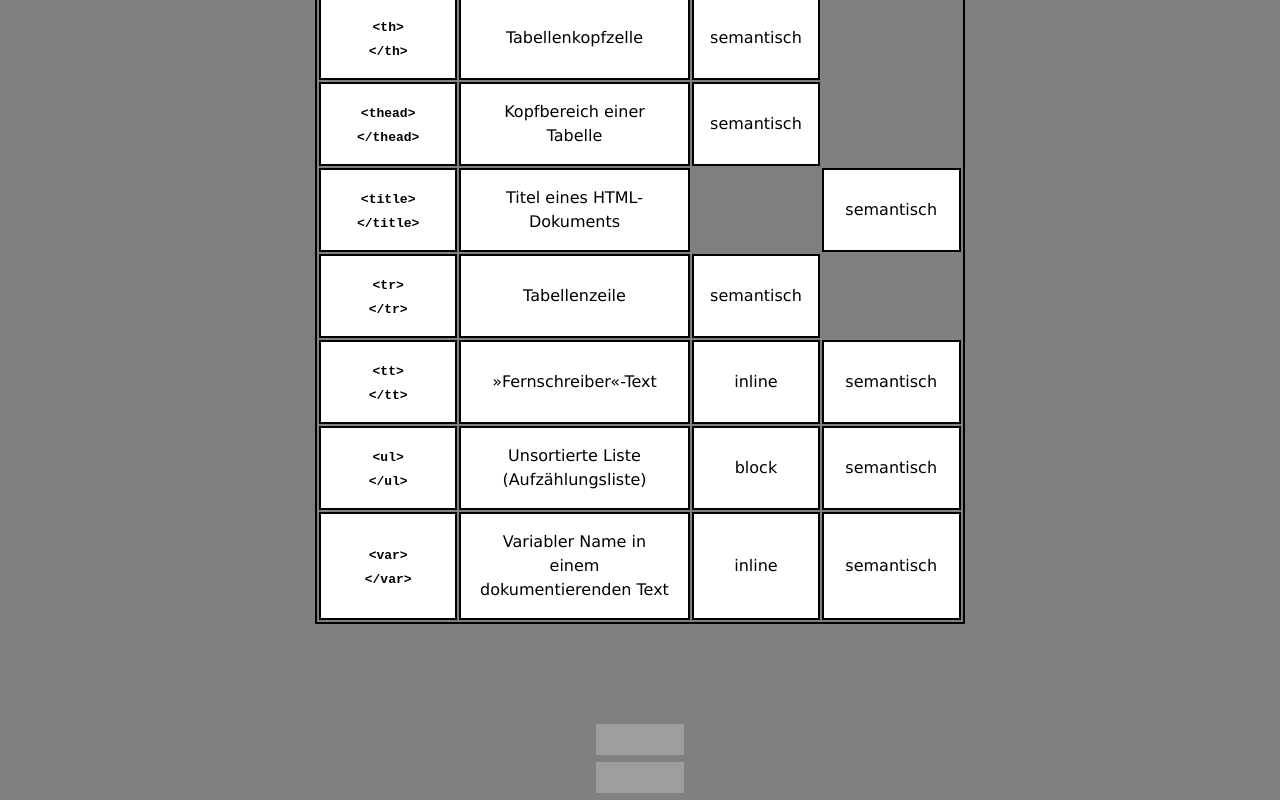
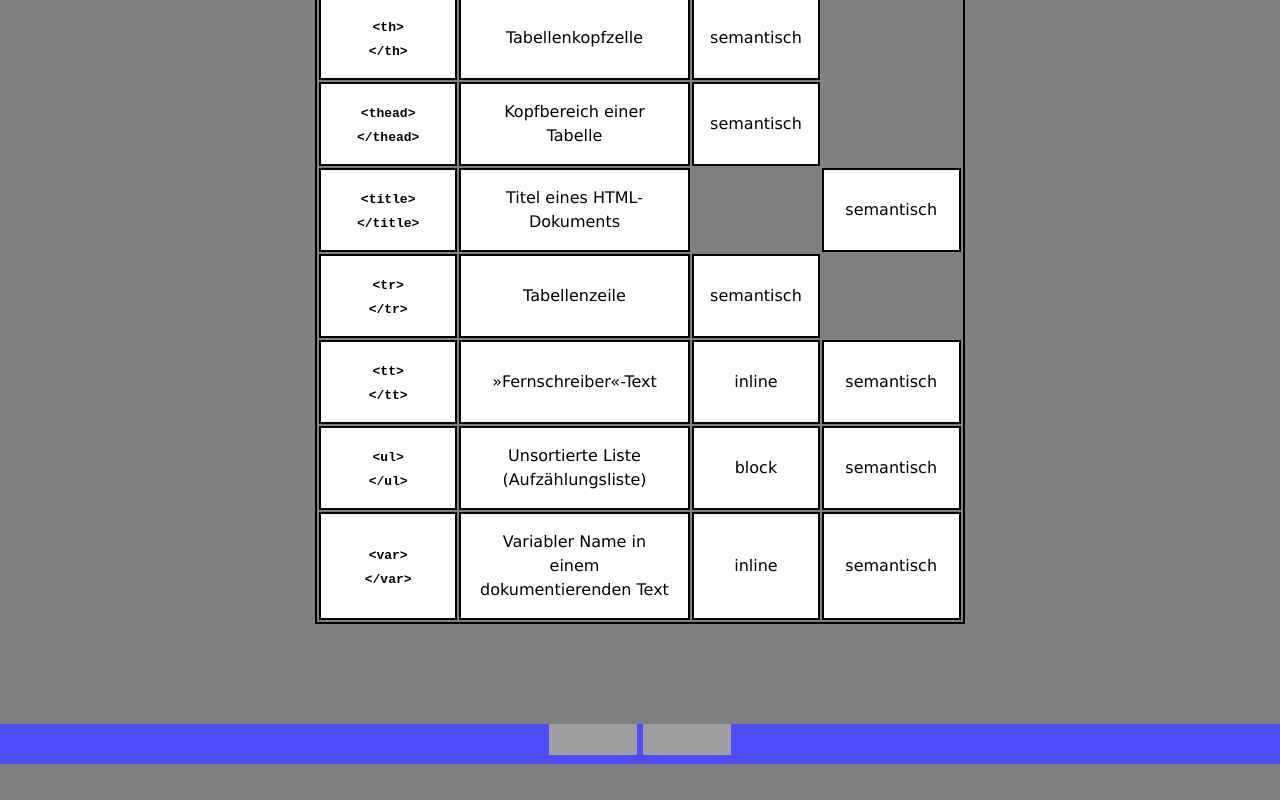
Before and after one commit to Mike66/abschluss03, a plain HTML site: page index.html in a window 1280 px wide. Shown: the part 7328-8128 px from the top of the page. After the commit the page ends 8092 px from the top, so only its background shows below. Drawn offline with Linux system fonts and the light colour scheme; grey boxes are pictures that could not be loaded.

Commit message:
six commit

```diff
--- a/index.html
+++ b/index.html
@@ -635,19 +635,15 @@
 			</tr>
 		</tbody>
 	</table>
+<div id="footer">
+  <a href="http://validator.w3.org/check?uri=referer"><img
+      src="http://www.w3.org/Icons/valid-xhtml10" alt="Valid XHTML 1.0 Strict" height="31" width="88" /></a>
 
-
-
-<center>
-    <a href="http://validator.w3.org/check?uri=referer"><img
-      src="http://www.w3.org/Icons/valid-xhtml10" alt="Valid XHTML 1.0 Strict" height="31" width="88" /></a>
-</center>
-  <center>
   <a href="http://jigsaw.w3.org/css-validator/check/referer">
     <img style="border:0;width:88px;height:31px"
         src="http://jigsaw.w3.org/css-validator/images/vcss-blue"
         alt="CSS ist valide!" />
 </a>
-</center>
+</div>
 </body>
 </html>
--- a/style.css
+++ b/style.css
@@ -56,8 +56,7 @@ margin-top:3px;
 	}
 
 #footer {
-	position: fixed;
-    text-align:center;
+	text-align:center;
     bottom: 0px;
     height: 40px;
     width: 100%;
```
